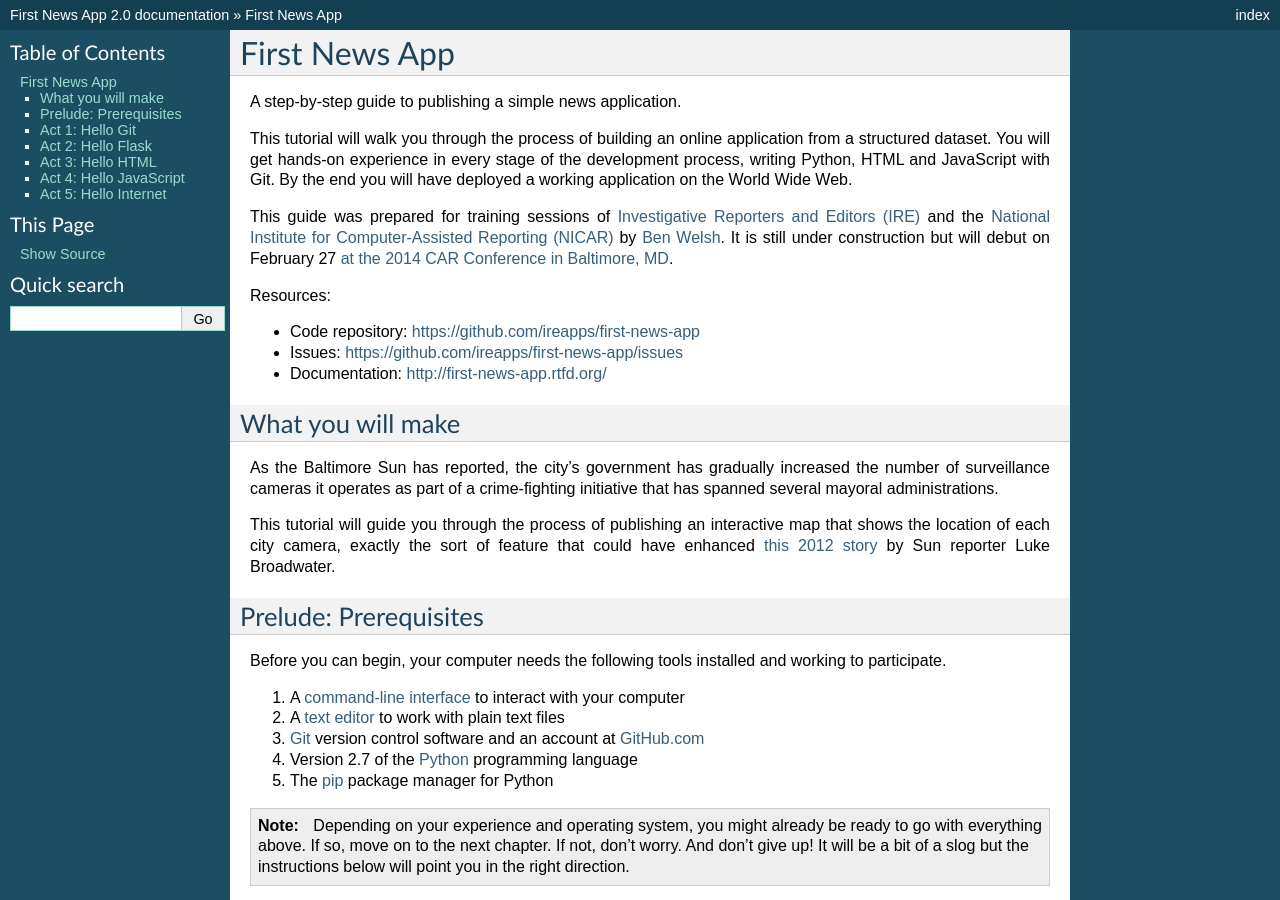
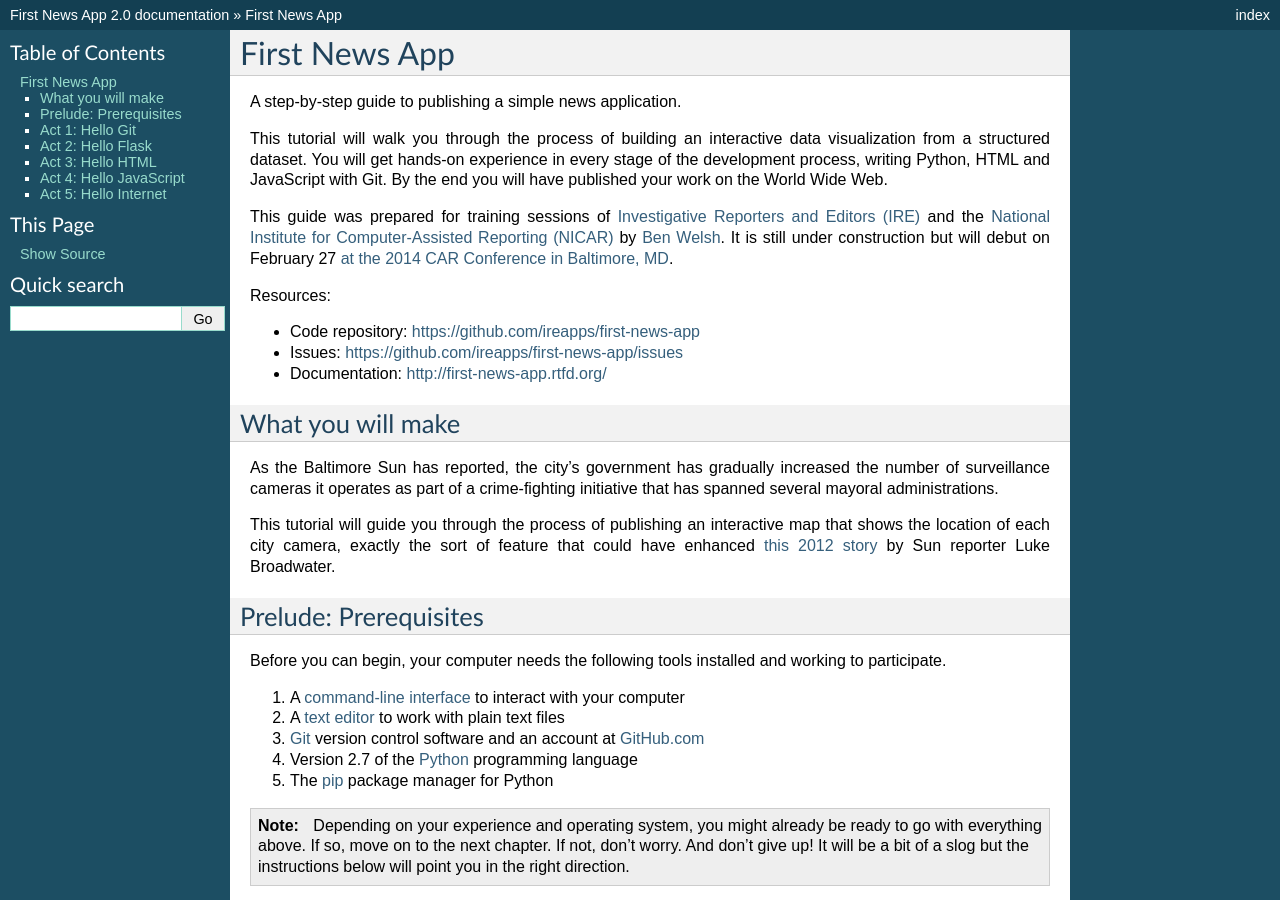
Before and after one commit to palewire/first-news-app, a Sphinx documentation site: the page built from docs/index.rst, in a window 1280 px wide and 900 px high. Built offline with Sphinx 7.4.7, drawn with Linux system fonts in a browser that asks for light colours.

Commit message:
Fewer buzz words

```diff
--- a/docs/index.rst
+++ b/docs/index.rst
@@ -6,10 +6,9 @@
 
 A step-by-step guide to publishing a simple news application.
 
-This tutorial will walk you through the process of building an online application
+This tutorial will walk you through the process of building an interactive data visualization
 from a structured dataset. You will get hands-on experience in every stage of the development process,
-writing Python, HTML and JavaScript with Git. By the end you will have
-deployed a working application on the World Wide Web.
+writing Python, HTML and JavaScript with Git. By the end you will have published your work on the World Wide Web.
 
 This guide was prepared for training sessions of `Investigative Reporters and Editors (IRE) <http://www.ire.org/>`_
 and the `National Institute for Computer-Assisted Reporting (NICAR) <http://data.nicar.org/>`_
```
Also changed, not shown: 5 other files.
